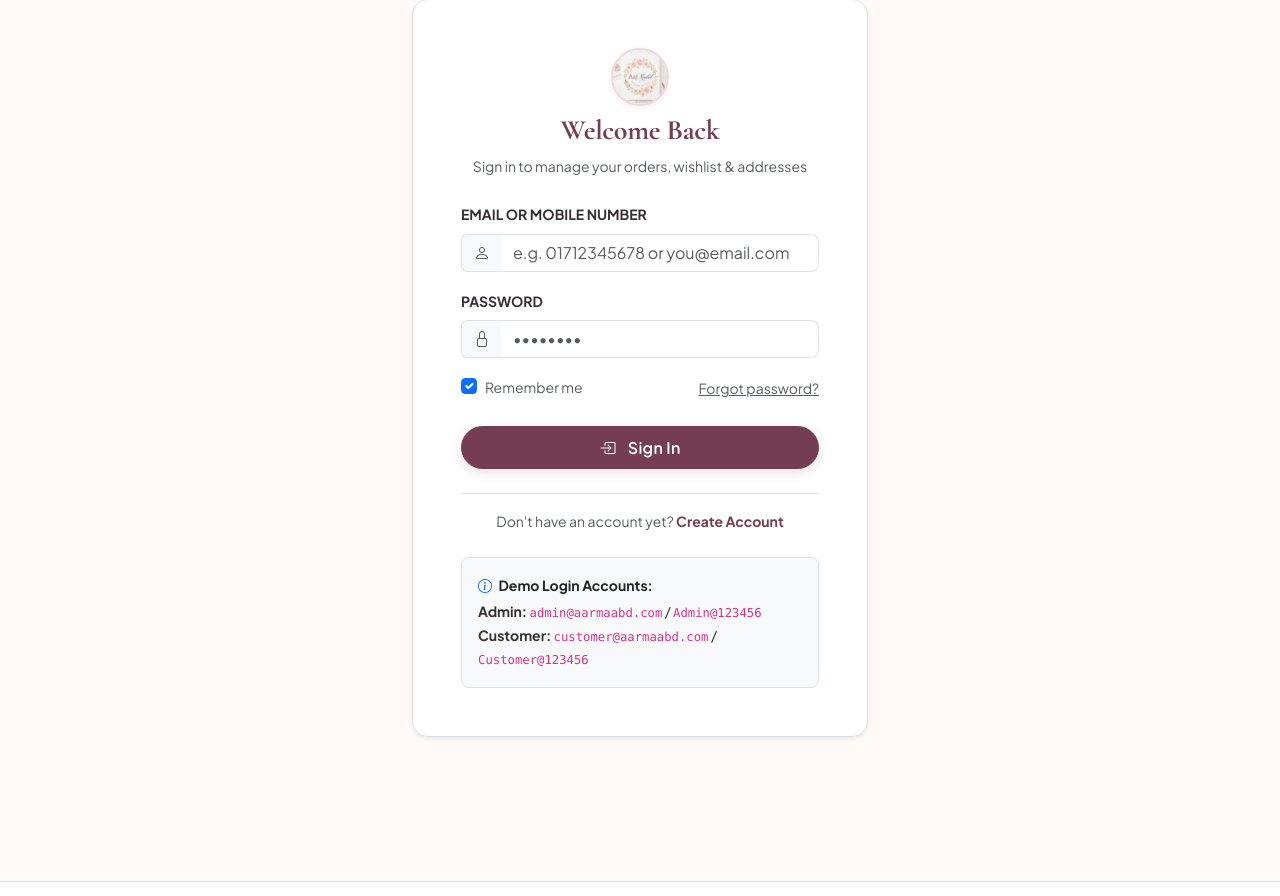
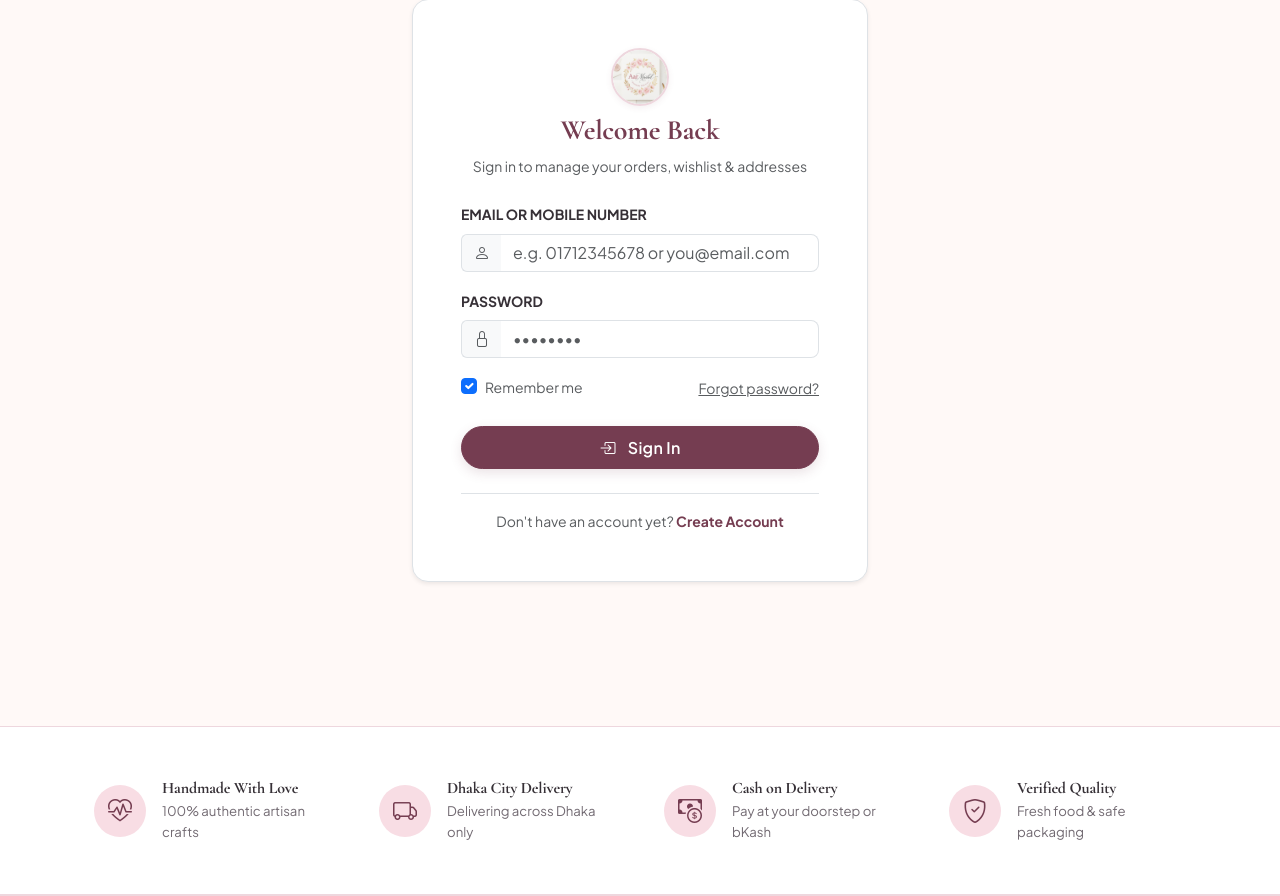
Before and after one commit to MasumaLameya/AarMaabd, an ASP.NET Core app: page /Account/Login in a window 1280 px wide. Shown: the part 210-1106 px from the top of the page. Run offline with ASP.NET Core 8, Linux system fonts and the light colour scheme; data that the repository does not hold is empty; some libraries are stand-ins or nearby versions.

Commit message:
Remove demo login accounts box from login page

```diff
--- a/Views/Account/Login.cshtml
+++ b/Views/Account/Login.cshtml
@@ -60,13 +60,6 @@
             Don't have an account yet?
             <a asp-action="Register" asp-route-returnUrl="@Model.ReturnUrl" class="fw-bold" style="color: var(--brand-rose);">Create Account</a>
         </div>
-
-        <!-- Quick Demo Credentials Box -->
-        <div class="mt-4 p-3 bg-light rounded-3 small border">
-            <strong class="d-block mb-1 text-dark"><i class="bi bi-info-circle me-1 text-primary"></i> Demo Login Accounts:</strong>
-            <div><strong>Admin:</strong> <code>admin@aarmaabd.com</code> / <code>Admin@123456</code></div>
-            <div><strong>Customer:</strong> <code>customer@aarmaabd.com</code> / <code>Customer@123456</code></div>
-        </div>
     </div>
 </div>
 
```
